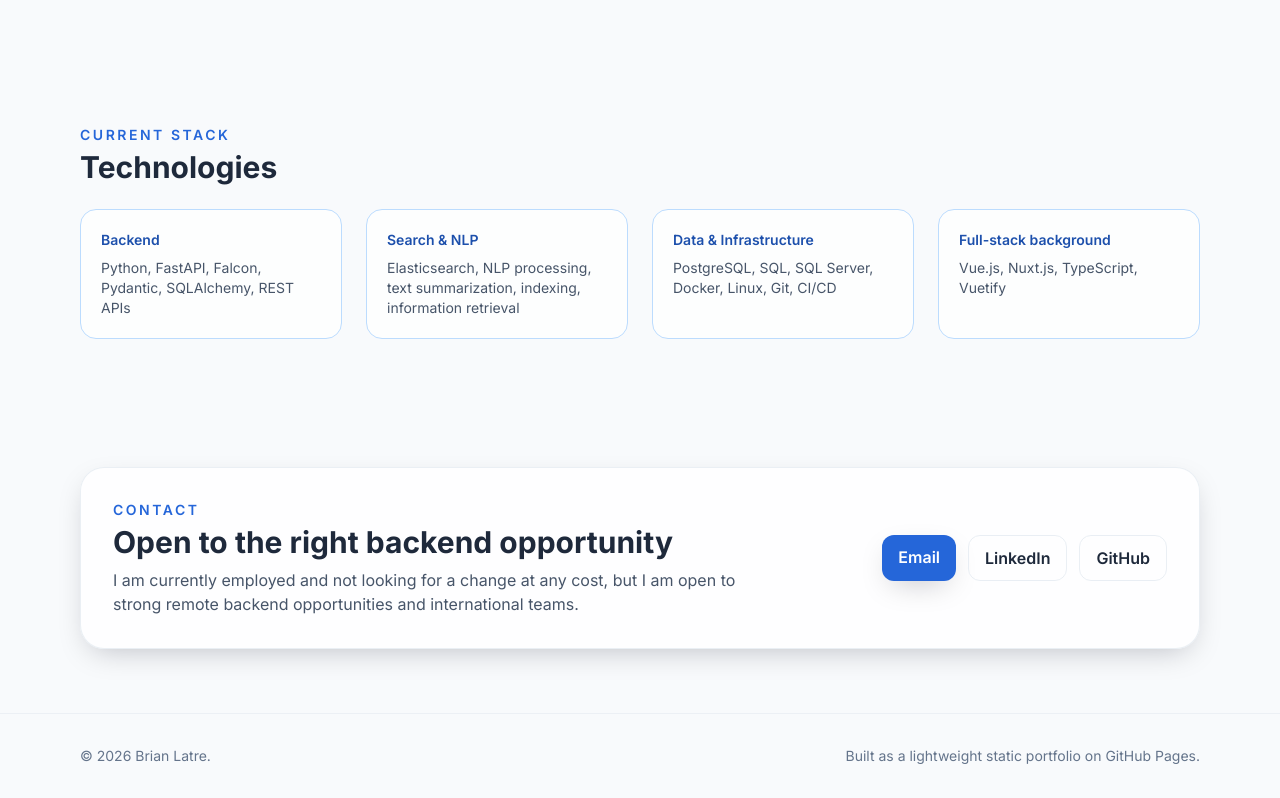
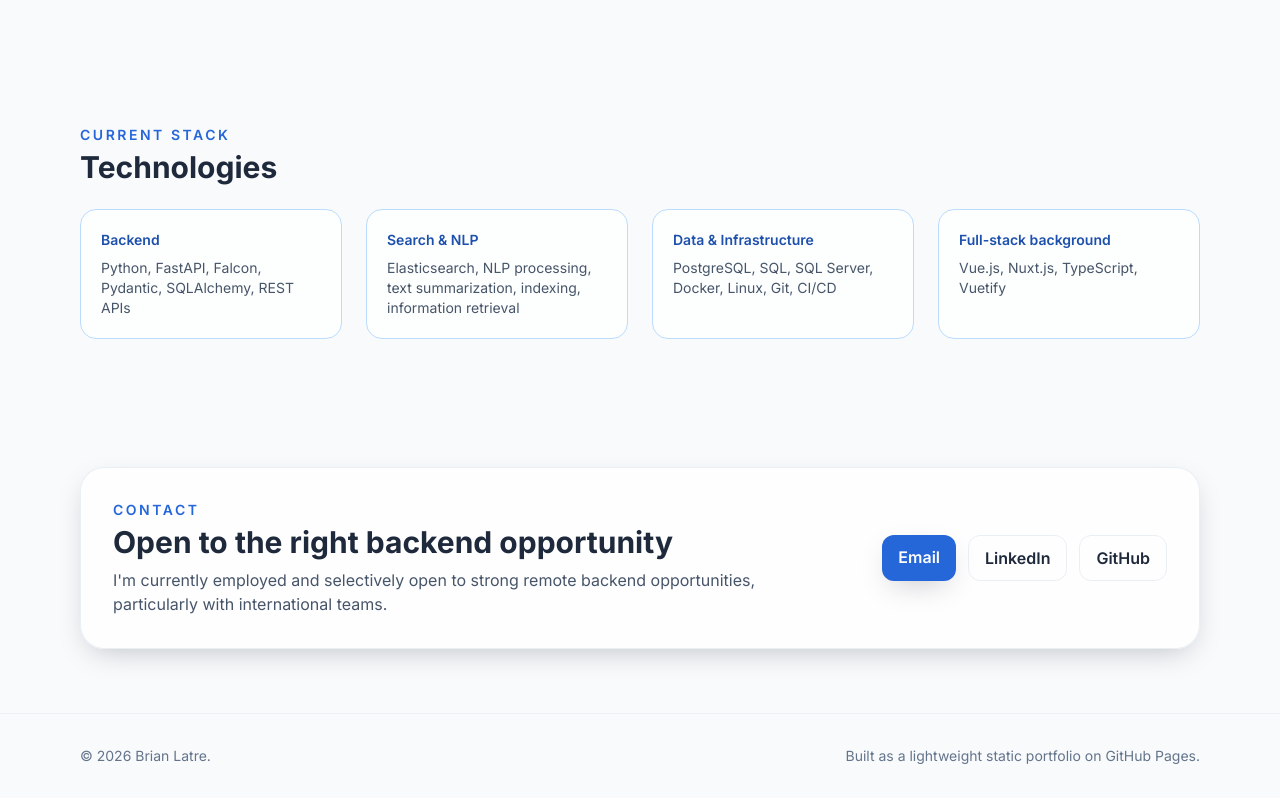
Before and after one commit to brianlatre/brianlatre.github.io, a plain HTML site: page index.html in a window 1280 px wide. Shown: the part 1848-2646 px from the top of the page. Drawn offline with nearby package versions, Linux system fonts and the light colour scheme.

Commit message:
mas cambios

```diff
--- a/index.html
+++ b/index.html
@@ -574,9 +574,8 @@
                 Open to the right backend opportunity
               </h2>
               <p class="mt-2 max-w-2xl text-slate-600 dark:text-slate-300">
-                I am currently employed and not looking for a change at any
-                cost, but I am open to strong remote backend opportunities and
-                international teams.
+                I'm currently employed and selectively open to strong remote backend
+                opportunities, particularly with international teams.
               </p>
             </div>
 
```
